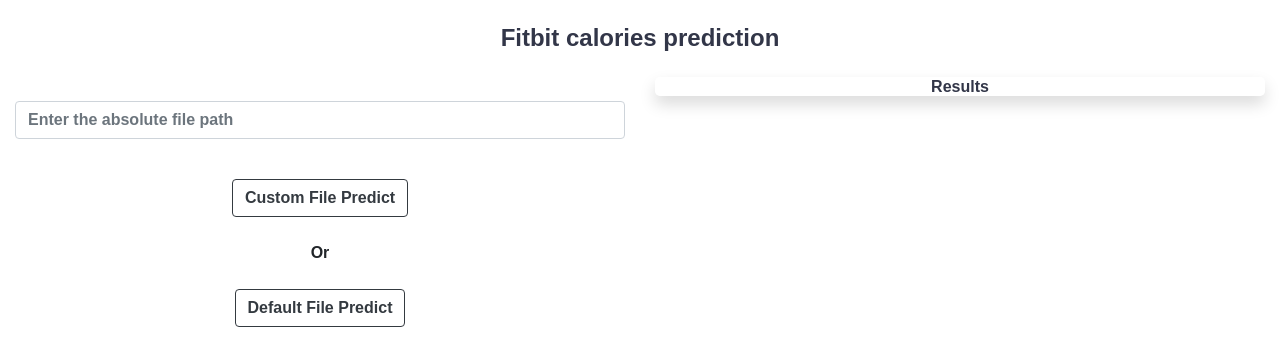
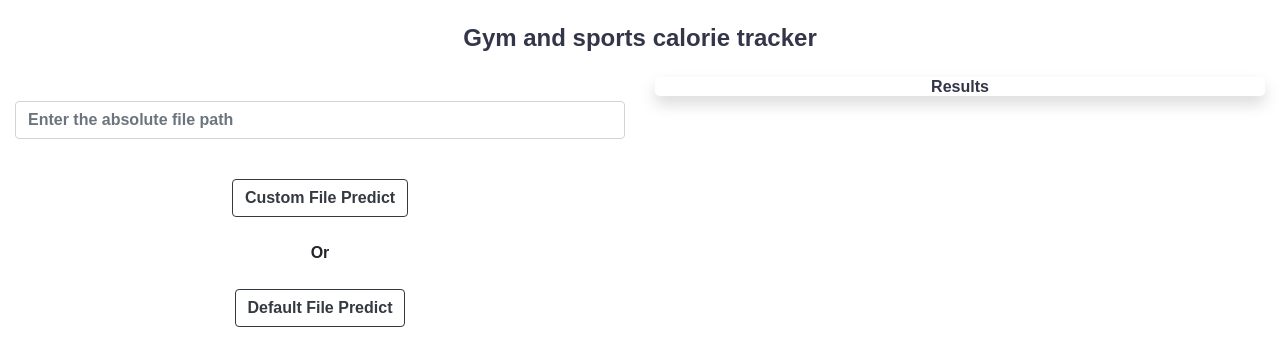
Before and after one commit to sagar61205/Gym-and-sports-calorie-tracker, a Flask app: page /predictions in a window 1280 px wide. Shown: the part 56-420 px from the top of the page. Run offline with Flask 2, Linux system fonts and the light colour scheme; some libraries are stand-ins or nearby versions; some web fonts are replaced.

Commit message:
Update prediction.html

```diff
--- a/templates/prediction.html
+++ b/templates/prediction.html
@@ -127,7 +127,7 @@
 	<!-- Testimonials -->
 	<section class="testimonials text-center">
 		<div class="container-fluid">
-			<h4 class="my-4 title"><strong>Fitbit calories prediction</strong></strong></h4>
+			<h4 class="my-4 title"><strong>Gym and sports calorie tracker</strong></strong></h4>
 			<div class="row">
 				<div class="col-md-6 col-xs-12">
 					<br/>
```
